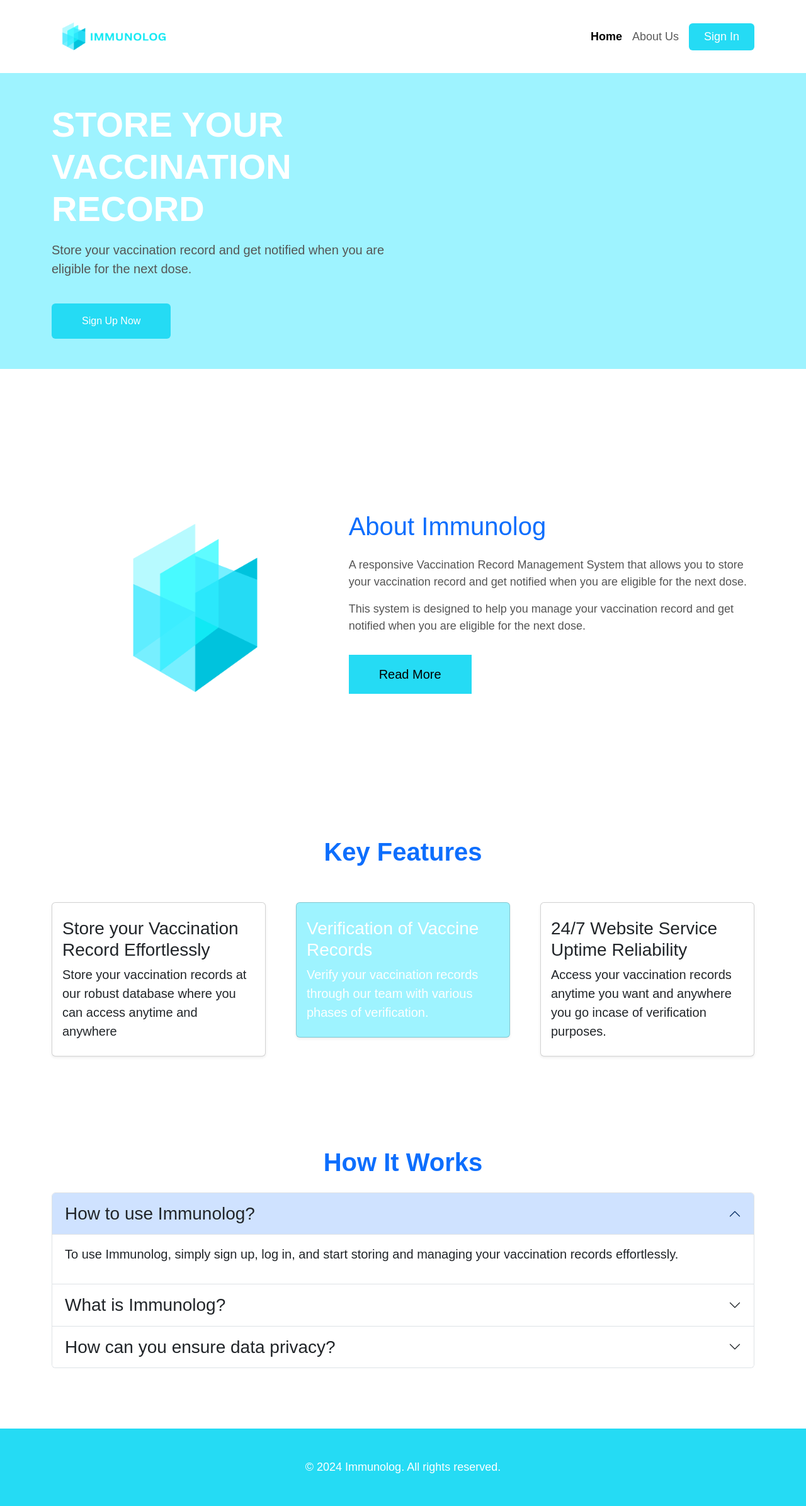
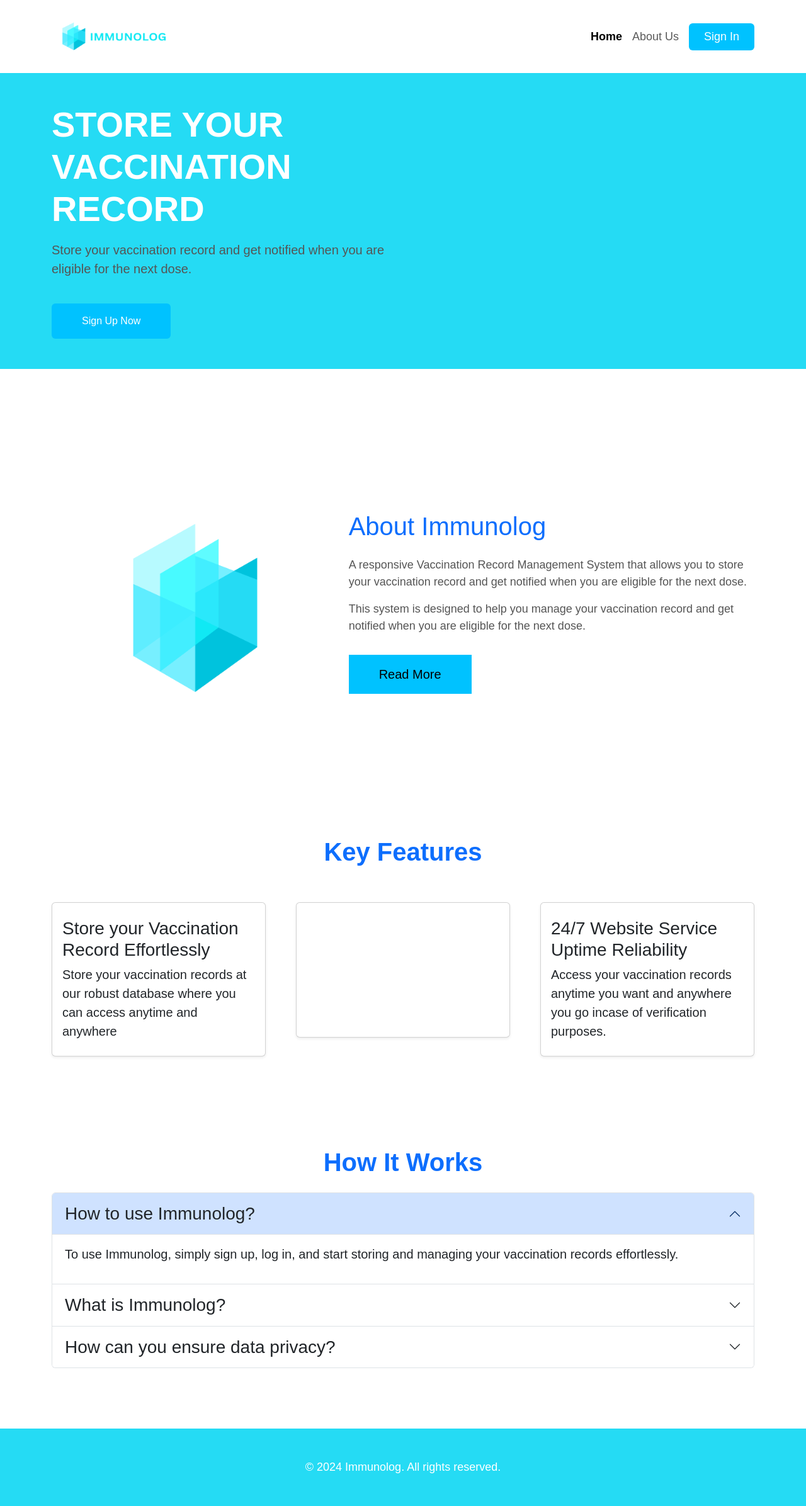
Before and after one commit to kure690/Immunolog, a Django app: page / in a window 1280 px wide. Shown: the whole page at 63% size. Run offline with Django 5.2, Linux system fonts and the light colour scheme.

Commit message:
[Frontend Changes]Improved the landing page and signin page]

```diff
--- a/static/css/style.css
+++ b/static/css/style.css
@@ -1,5 +1,5 @@
 * {
-    --primary-color: #9EF3FF;
+    --primary-color: #25DBF4;
 }
 
 body {
@@ -8,7 +8,7 @@ body {
 }
 
 header {
-    background-color: #9EF3FF;
+    background-color: #25DBF4;
 }
 
 .navbar-brand {
@@ -29,7 +29,7 @@ header {
 }
 
 .btn-primary {
-    background-color: #25DBF4 !important;
+    background-color: #00C2FF !important;
     border: none;
 }
 
@@ -46,7 +46,6 @@ p {
 }
 
 .bg {
-    background-color: #9EF3FF;
     color: #fff;
 }
 
```
